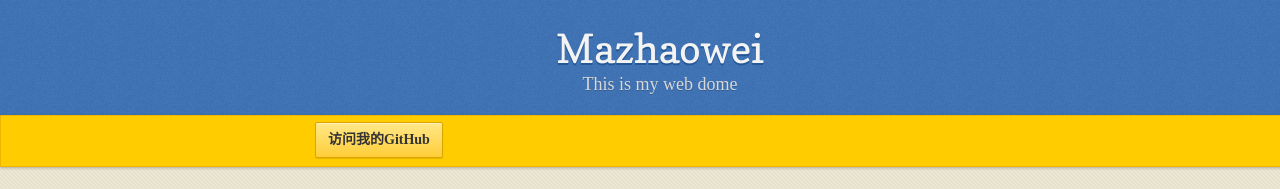
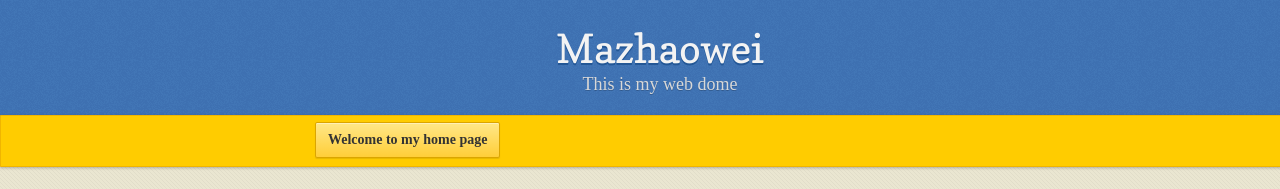
Before and after one commit to mazhaowei/mazhaowei.github.io, a plain HTML site: page index.html in a window 1280 px wide. Shown: the top 189 px of the page. Drawn offline with nearby package versions, Linux system fonts and the light colour scheme.

Commit message:
Update index.html

```diff
--- a/index.html
+++ b/index.html
@@ -27,7 +27,7 @@
 
       <div id="banner">
         <!--<span id="logo"></span>-->
-        <a href="https://github.com/mazhaowei" class="button fork">访问我的<strong>GitHub</strong></a>
+        <a class="button fork">Welcome to my home page</a>
       </div><!-- end banner -->
 
 
```
